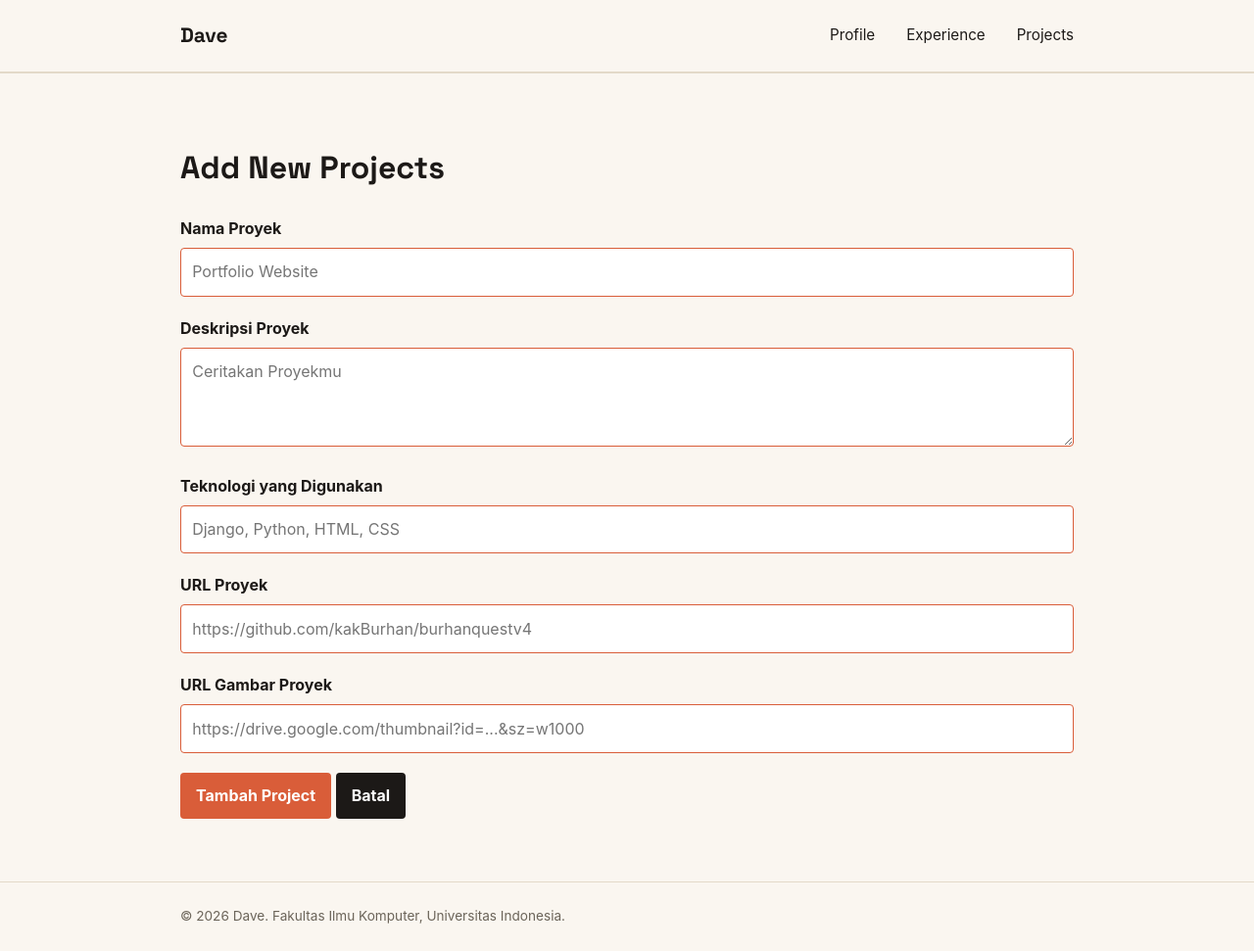
After one commit to OkehBero/myportofolio, a Django app: page /projects/add/ in a window 1280 px wide. The commit adds this page. Shown: the whole page at 98% size. Run offline with Django 5.2, Linux system fonts and the light colour scheme.

Commit message:
Tutorial 3

```diff
--- /dev/null
+++ b/main/forms.py
@@ -0,0 +1,52 @@
+from django.forms import ModelForm, TextInput, Textarea, URLInput
+
+from main.models import Project
+
+class ProjectForm(ModelForm):
+    class Meta:
+        model = Project
+        fields = [
+            "title",
+            "description",
+            "tech_stack",
+            "project_url",
+            "project_image_url",
+        ]
+
+        labels = {
+            "title": "Nama Proyek",
+            "description": "Deskripsi Proyek",
+            "tech_stack": "Teknologi yang Digunakan",
+            "project_url": "URL Proyek",
+            "project_image_url": "URL Gambar Proyek",
+        }
+
+        widgets = {
+            "title": TextInput(
+                attrs={
+                    "placeholder": "Portfolio Website",
+                    "maxlength": 255,
+                }
+            ),
+            "description": Textarea(
+                attrs={
+                    "placeholder": "Ceritakan Proyekmu",
+                    "rows": 3,
+                }
+            ),
+            "tech_stack": TextInput(
+                attrs={
+                    "placeholder": "Django, Python, HTML, CSS",
+                }
+            ),
+            "project_url": URLInput(
+                attrs={
+                    "placeholder": "https://github.com/kakBurhan/burhanquestv4",
+                }
+            ),
+            "project_image_url": URLInput(
+                attrs={
+                    "placeholder": "https://drive.google.com/thumbnail?id=...&sz=w1000",
+                }
+            ),
+        }
--- a/main/models.py
+++ b/main/models.py
@@ -31,6 +31,7 @@ class Project(models.Model):
     description = models.TextField()
     tech_stack = models.CharField(max_length=255)
     project_url = models.URLField(blank=True, default="")
+    project_image_url = models.URLField(blank=True, max_length=500, default="")
 
     def __str__(self):
         return self.title
--- a/main/urls.py
+++ b/main/urls.py
@@ -1,6 +1,5 @@
 from django.urls import path
-
-from main.views import show_main, show_experience, show_project
+from main.views import show_main, show_experience, show_project, create_project
 
 app_name = "main"
 
@@ -8,4 +7,5 @@ urlpatterns = [
     path("", show_main, name="show_main"),
     path("experience/", show_experience, name="show_experience"),
     path("project/", show_project, name="show_project"),
+    path("projects/add/", create_project, name="create_project"),
 ]
--- a/main/views.py
+++ b/main/views.py
@@ -1,7 +1,9 @@
-from django.shortcuts import render
-
+from django.shortcuts import get_object_or_404, redirect, render
 from main.models import Experience, Project
-
+from django.contrib import messages
+from django.core import serializers
+from django.http import HttpResponse
+from main.forms import ProjectForm
 
 def show_main(request):
     context = {
@@ -29,3 +31,17 @@ def show_project(request):
         "project_list": Project.objects.all(),
     }
     return render(request, "project.html", context)
+
+def create_project(request):
+    form = ProjectForm(request.POST or None)
+
+    if request.method == "POST" and form.is_valid():
+        form.save()
+        messages.success(request, "Proyek baru berhasil ditambahkan!")
+        return redirect("main:show_project")
+
+    context = {
+        "name": "Dave",
+        "form": form,
+    }
+    return render(request, "projects_form.html", context)
--- a/portofolio/settings.py
+++ b/portofolio/settings.py
@@ -149,3 +149,9 @@ MAILERS = {
         'BACKEND': 'django.core.mail.backends.console.EmailBackend',
     },
 }
+
+CSRF_TRUSTED_ORIGINS = [
+    "http://localhost:8000",
+    "http://127.0.0.1:8000",
+    "https://dave-wesley-myportofolio.pws.cs.ui.ac.id",
+]
--- a/static/css/style.css
+++ b/static/css/style.css
@@ -285,3 +285,64 @@ h1, .brand {
     font-size: 0.85rem;
     font-weight: 600;
 }
+
+/*Project Form Style CSS */
+
+.project-form {
+    width: 100%;
+    max-width: 100%;
+    margin-top: 1.5rem;
+}
+
+.form-group {
+    margin-bottom: 1.25rem;
+}
+
+.form-group label {
+    display: block;
+    margin-bottom: 0.4rem;
+    font-weight: 700;
+}
+
+.form-group input,
+.form-group textarea {
+    width: 100%;
+    box-sizing: border-box;
+    padding: 0.7rem;
+    border: 1px solid var(--accent);
+    border-radius: var(--radius);
+    font: inherit;
+    transition:
+        border-color 0.2s ease,
+        outline-color 0.2s ease;
+}
+
+.form-group input:focus,
+.form-group textarea:focus {
+    outline: 2px solid var(--accent);
+    border-color: var(--accent);
+}
+
+.form-error {
+    color: #b42318;
+    font-size: 0.85rem;
+    margin-top: 0.35rem;
+}
+
+.button {
+    display: inline-block;
+    height: fit-content;
+    border: 0;
+    border-radius: var(--radius);
+    padding: 0.65rem 1rem;
+    background: var(--accent);
+    color: white;
+    cursor: pointer;
+    font: inherit;
+    font-weight: 700;
+    text-decoration: none;
+}
+
+.button-secondary {
+    background: var(--ink);
+}
--- /dev/null
+++ b/templates/projects_form.html
@@ -0,0 +1,29 @@
+{% extends "base.html" %}
+{% block meta %}
+    <title>Add Project - {{ name }}</title>
+{% endblock meta %}
+{% block content %}
+    <main>
+        <section class="experience-section">
+            <div class="container">
+                <h1>Add New Projects</h1>
+                <form method="post"
+                      action="{% url 'main:create_project' %}"
+                      class="project-form">
+                    {% csrf_token %}
+                    {% for field in form %}
+                        <div class="form-group">
+                            <label for="{{ field.id_for_label }}">{{ field.label }}</label>
+                            {{ field }}
+                            {% for error in field.errors %}
+                                <p class="form-error">{{ error }}</p>
+                            {% endfor %}
+                        </div>
+                    {% endfor %}
+                    <button type="submit" class="button">Tambah Project</button>
+                    <a href="{% url 'main:show_projects' %}" class="button button-secondary">Batal</a>
+                </form>
+            </div>
+        </section>
+    </main>
+{% endblock content %}
```
Also changed, not shown: main/migrations/0003_project_project_image_url.py (added).
